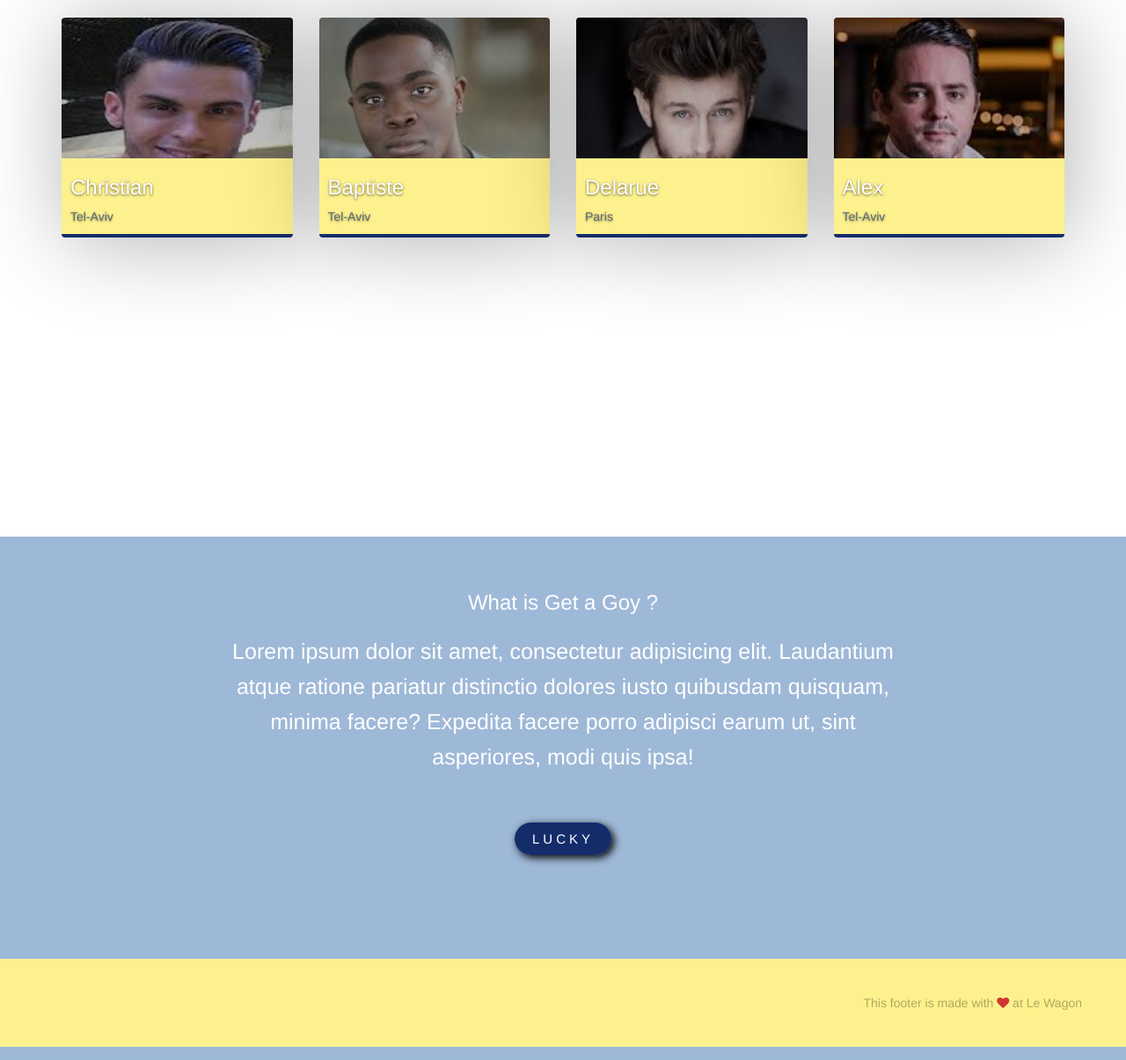
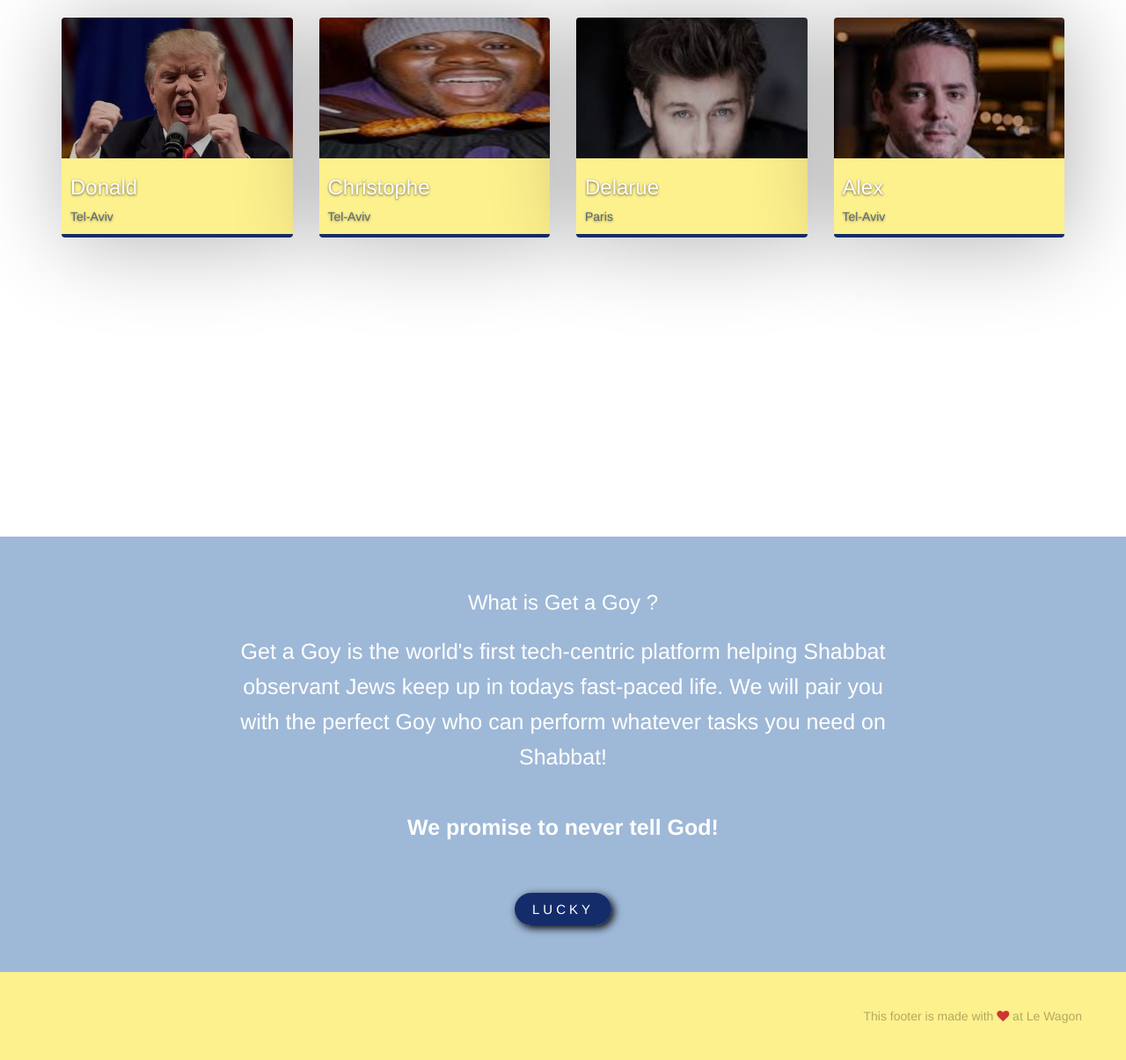
Before and after one commit to EphraimBismuth/-RENT_A_GOY, a Rails app: page / in a window 1280 px wide. Shown: the part 990-2195 px from the top of the page at 88% size. Run offline with Rails 7, Linux system fonts and the light colour scheme; style sheets or scripts are compiled from the project's sources; some libraries are stand-ins or nearby versions.

Commit message:
changed some seeds and made the background picture better

```diff
--- a/app/assets/stylesheets/pages/_home.scss
+++ b/app/assets/stylesheets/pages/_home.scss
@@ -9,7 +9,7 @@ h3{
 
 .explanation{
   margin-top: 7%;
-  height: 60vh;
+  // height: 60vh;
   background-color: $lightblue;
   display: flex;
   flex-direction: column;
--- a/app/views/components/_banner.html.erb
+++ b/app/views/components/_banner.html.erb
@@ -1,4 +1,4 @@
-<div class="banner" style="background-image: linear-gradient(-225deg, rgba(0,101,168,0.6) 0%, rgba(0,36,61,0.6) 50%), url('https://kitt.lewagon.com/placeholder/cities/paris');">
+<div class="banner" style="background-image: linear-gradient(-225deg, rgba(0,101,168,0.6) 0%, rgba(0,36,61,0.6) 50%), url('https://www.drseemasteffensdentistry.com/wp-content/uploads/2013/04/bigstock-Happy-People-7678365.jpg');">
   <div class="banner-content">
     <h1>Get a <span class="yellow-word">Goy</span></h1>
     <p>Keep Shabbat, get a goy </p>
--- a/app/views/pages/home.html.erb
+++ b/app/views/pages/home.html.erb
@@ -17,7 +17,7 @@
       <h3>What is Get a Goy ?</h3>
     </div>
     <div class="text-explanation">
-      <p>Lorem ipsum dolor sit amet, consectetur adipisicing elit. Laudantium atque ratione pariatur distinctio dolores iusto quibusdam quisquam, minima facere? Expedita facere porro adipisci earum ut, sint asperiores, modi quis ipsa!</p>
+      <p>Get a Goy is the world's first tech-centric platform helping Shabbat observant Jews keep up in todays fast-paced life. We will pair you with the perfect Goy who can perform whatever tasks you need on Shabbat! <br> <br><strong>We promise to never tell God!</strong></p>
       <br>
       <%= link_to "lucky", goys_path(@goys), class: "btn-gag" %>
       <!-- # <a href="#" class="btn-gag">lucky</a> -->
--- a/app/views/shared/_navbar_after.html.erb
+++ b/app/views/shared/_navbar_after.html.erb
@@ -2,7 +2,7 @@
   <!-- Logo -->
 
     <%= link_to root_path, class: 'navbar-wagon-brand' do %>
-      <%= image_tag "ado.png", style: "height: 40px;" %>
+      <%= image_tag "logo.png", style: "height: 40px;" %>
     <% end %>
 
 
--- a/app/views/shared/_navbar_before.html.erb
+++ b/app/views/shared/_navbar_before.html.erb
@@ -1,7 +1,7 @@
 <div class="navbar-wagon">
   <!-- Logo -->
     <%= link_to root_path, class: 'navbar-wagon-brand' do %>
-      <%= image_tag "ado.png" %>
+      <%= image_tag "logo.png" %>
     <% end %>
 
   <!-- Right Navigation -->
--- a/db/seeds.rb
+++ b/db/seeds.rb
@@ -15,7 +15,7 @@ goys_attributes = [
     email: "frenchruben@frenchruben.com",
     password: "frenchruben",
     type: "Goy",
-    name: "Christian",
+    name: "Donald",
     phone_number: "0606060606",
     address: "1 rue de la Liberté, 75010 Paris",
     city: "Tel-Aviv",
@@ -26,7 +26,7 @@ goys_attributes = [
     email: "frenchruben2@frenchruben.com",
     password: "frenchruben",
     type: "Goy",
-    name: "Baptiste",
+    name: "Christophe",
     phone_number: "0606060606",
     address: "1 rue de la Liberté, 75010 Paris",
     city: "Tel-Aviv",
```
Also changed, not shown: app/assets/images/user1.jpeg, app/assets/images/user2.jpeg.
